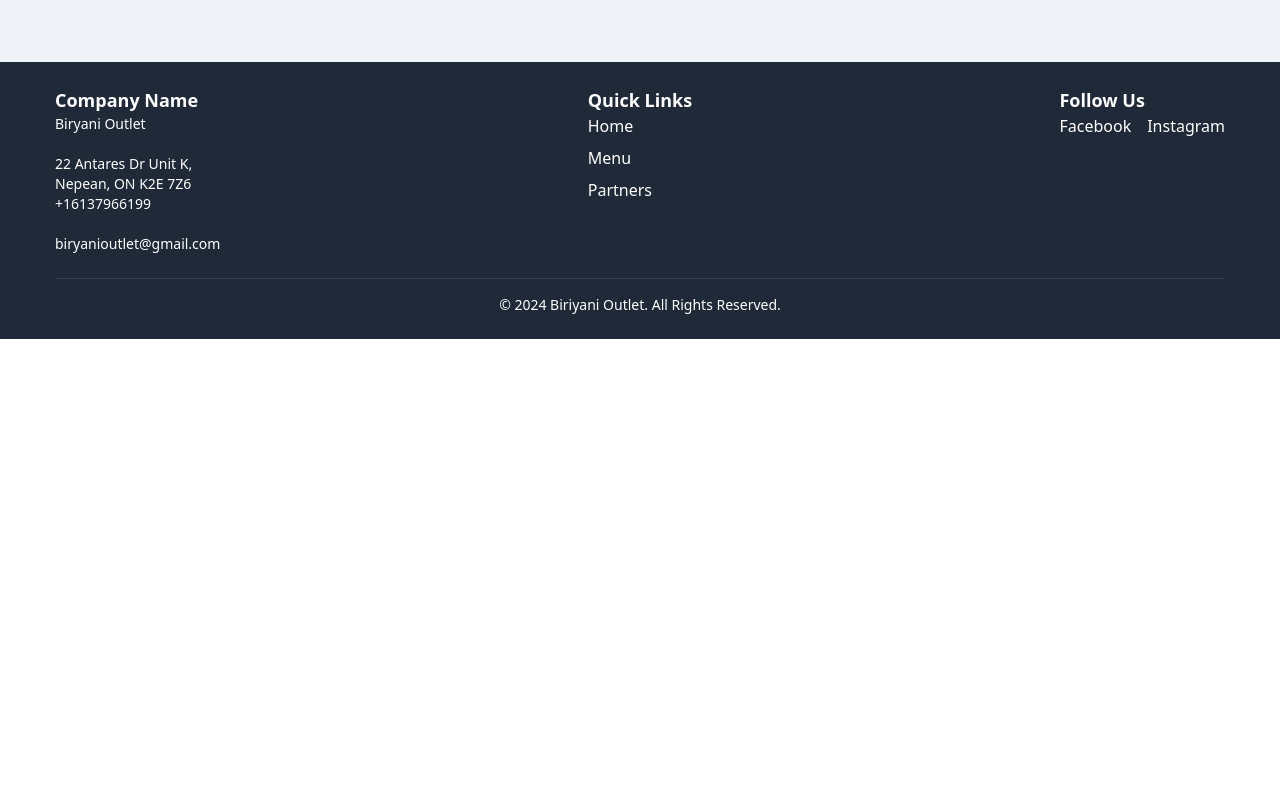
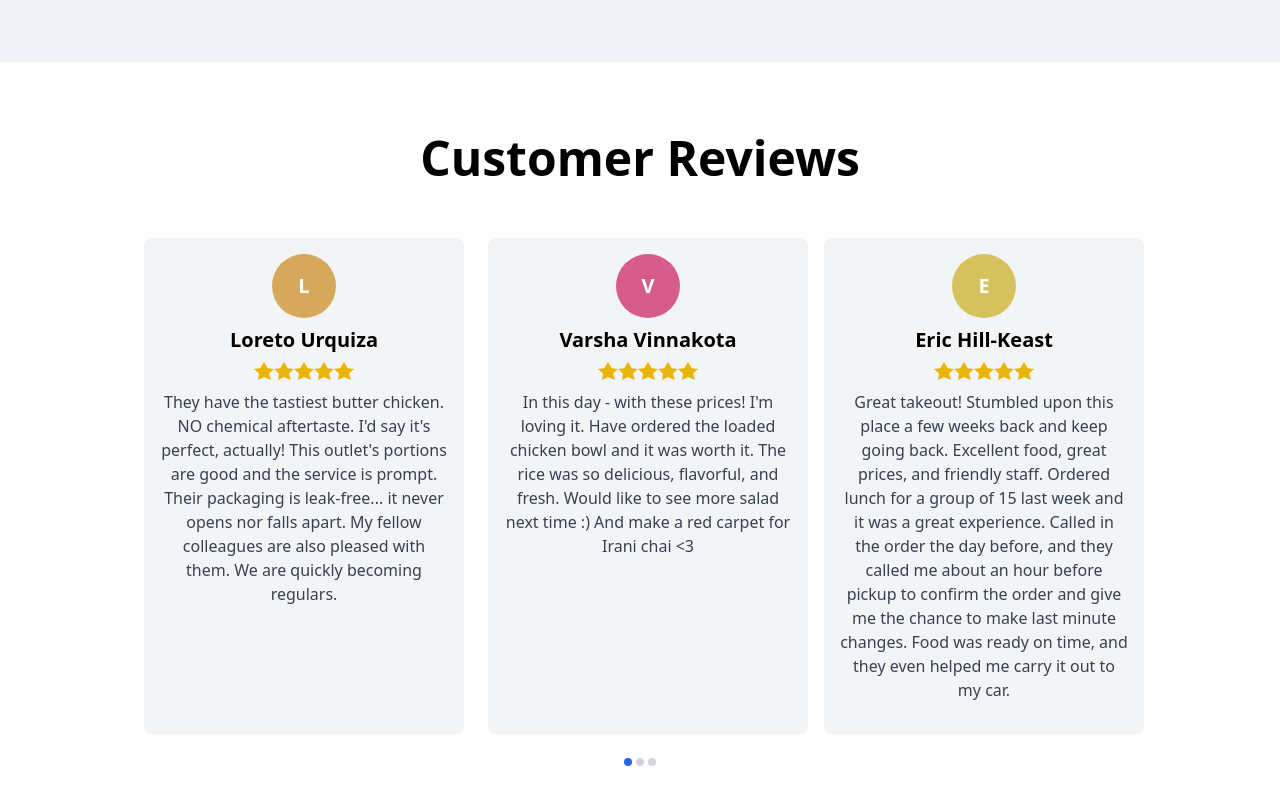
Before and after one commit to biriyanioutlet/restaurant-website, a React (Create React App) app: page / in a window 1280 px wide. Shown: the part 2100-2900 px from the top of the page. Before the commit the page ends 2439 px from the top, so only its background shows below. Built offline with nearby package versions, Linux system fonts and the light colour scheme.

Commit message:
Add the customer reviews component

```diff
--- a/src/App.tsx
+++ b/src/App.tsx
@@ -1,5 +1,5 @@
 import React from 'react';
-import { Menu, Footer } from './components';
+import { Menu, CustomerReviews, Footer } from './components';
 // import logo from './logo.svg';
 
 function App() {
@@ -19,7 +19,8 @@
           Learn React
         </a>
       </header> */}
-       <Menu backgroundColor="#f0f4f8" />
+      <Menu backgroundColor="#f0f4f8" />
+      <CustomerReviews />
       <Footer />
     </div>
   );
--- /dev/null
+++ b/src/components/CustomerReviews.tsx
@@ -0,0 +1,104 @@
+import React, { useState } from 'react';
+import Container from './Container/Container';
+import restroData from '../data/restro.json';
+
+const CustomerReviews: React.FC = () => {
+  const reviews = restroData.reviews;
+
+  const [currentIndex, setCurrentIndex] = useState(0);
+
+  // Get the reviews to display based on the current index
+  const displayedReviews = reviews.slice(currentIndex, currentIndex + 3);
+
+  // Function to handle next and previous pagination
+  const handlePagination = (direction: 'next' | 'prev') => {
+    if (direction === 'next' && currentIndex + 3 < reviews.length) {
+      setCurrentIndex(currentIndex + 3);
+    } else if (direction === 'prev' && currentIndex > 0) {
+      setCurrentIndex(currentIndex - 3);
+    }
+  };
+
+  return (
+    <div id="reviews" className="p-4 md:p-8 lg:p-12">
+      <Container>
+        <h1 className="text-center text-3xl md:text-4xl lg:text-5xl font-bold mt-6 pb-4 md:pb-8 lg:pb-12">
+          Customer Reviews
+        </h1>
+
+        <div className="flex flex-wrap justify-center space-x-4">
+          {displayedReviews.map((review, index) => (
+            <div
+              key={index}
+              className="flex-none w-full md:w-1/3 bg-gray-100 rounded-lg p-4 flex flex-col m-2 max-w-xs" // Added max width to prevent overflow
+            >
+              <div
+                className="w-16 h-16 rounded-full flex items-center justify-center mb-2 mx-auto"
+                style={{
+                  backgroundColor: `hsl(${Math.random() * 360}, 60%, 60%)`, // Random solid color
+                }}
+              >
+                <span className="text-xl font-bold text-white">
+                  {review.name.charAt(0)}
+                </span>
+              </div>
+              <h2 className="text-xl font-semibold text-center mb-2">
+                {review.name}
+              </h2>
+              <div className="flex justify-center mb-2">
+                {[...Array(5)].map((_, idx) => (
+                  <svg
+                    key={idx}
+                    xmlns="http://www.w3.org/2000/svg"
+                    className={`h-5 w-5 ${idx < review.rating ? 'text-yellow-500' : 'text-gray-300'}`}
+                    viewBox="0 0 20 20"
+                    fill="currentColor"
+                    aria-hidden="true"
+                  >
+                    <path d="M10 15l-5.878 3.09L5 11.618 0 7.09 6.174 6.21 10 0l3.826 6.21L20 7.09l-5 4.528 1.878 6.472z" />
+                  </svg>
+                ))}
+              </div>
+              <p className="text-gray-700 text-center mb-4 flex-1">
+                {review.review}
+              </p>
+            </div>
+          ))}
+        </div>
+
+        {/* Pagination Controls */}
+        {/* <div className="flex justify-between mt-4">
+          <button
+            onClick={() => handlePagination('prev')}
+            disabled={currentIndex === 0}
+            className={`px-4 py-2 text-white bg-blue-600 rounded ${currentIndex === 0 ? 'opacity-50 cursor-not-allowed' : ''}`}
+          >
+            Previous
+          </button>
+          <button
+            onClick={() => handlePagination('next')}
+            disabled={currentIndex + 3 >= reviews.length}
+            className={`px-4 py-2 text-white bg-blue-600 rounded ${currentIndex + 3 >= reviews.length ? 'opacity-50 cursor-not-allowed' : ''}`}
+          >
+            Next
+          </button>
+        </div> */}
+
+        {/* Dots Indicator */}
+        <div className="flex justify-center mt-4 space-x-1">
+          {Array.from({ length: Math.ceil(reviews.length / 3) }).map(
+            (_, index) => (
+              <div
+                key={index}
+                className={`h-2 w-2 rounded-full ${index === Math.floor(currentIndex / 3) ? 'bg-blue-600' : 'bg-gray-300'}`}
+                onClick={() => setCurrentIndex(index * 3)} // Navigate to the appropriate index
+              />
+            )
+          )}
+        </div>
+      </Container>
+    </div>
+  );
+};
+
+export default CustomerReviews;
--- a/src/components/index.ts
+++ b/src/components/index.ts
@@ -1,10 +1,10 @@
 // // components/index.ts
 export { default as Container } from './Container/Container';
 export { default as Menu } from './Menu';
+export { default as CustomerReviews } from './CustomerReviews';
 // export { default as ContactUs } from './ContactUs';
 // export { default as Partners } from './Partners';
 // export { default as ImageSlider } from './ImageSlider/ImageSlider';
 // export { default as Header } from './Header/Header';
 export { default as Footer } from './Footer';
 // export { default as Inquiry } from './Inquiry';
-// export { default as CustomerReviews } from './CustomerReviews';
```
